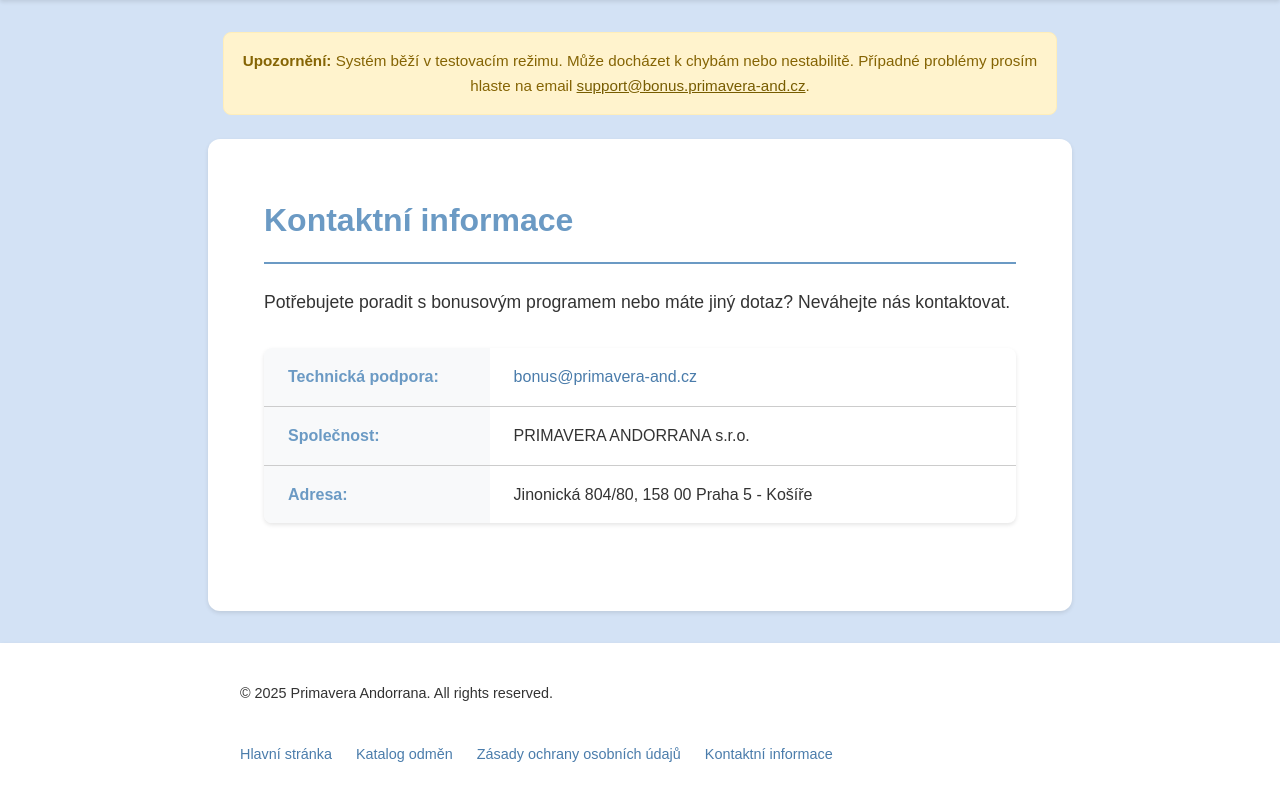
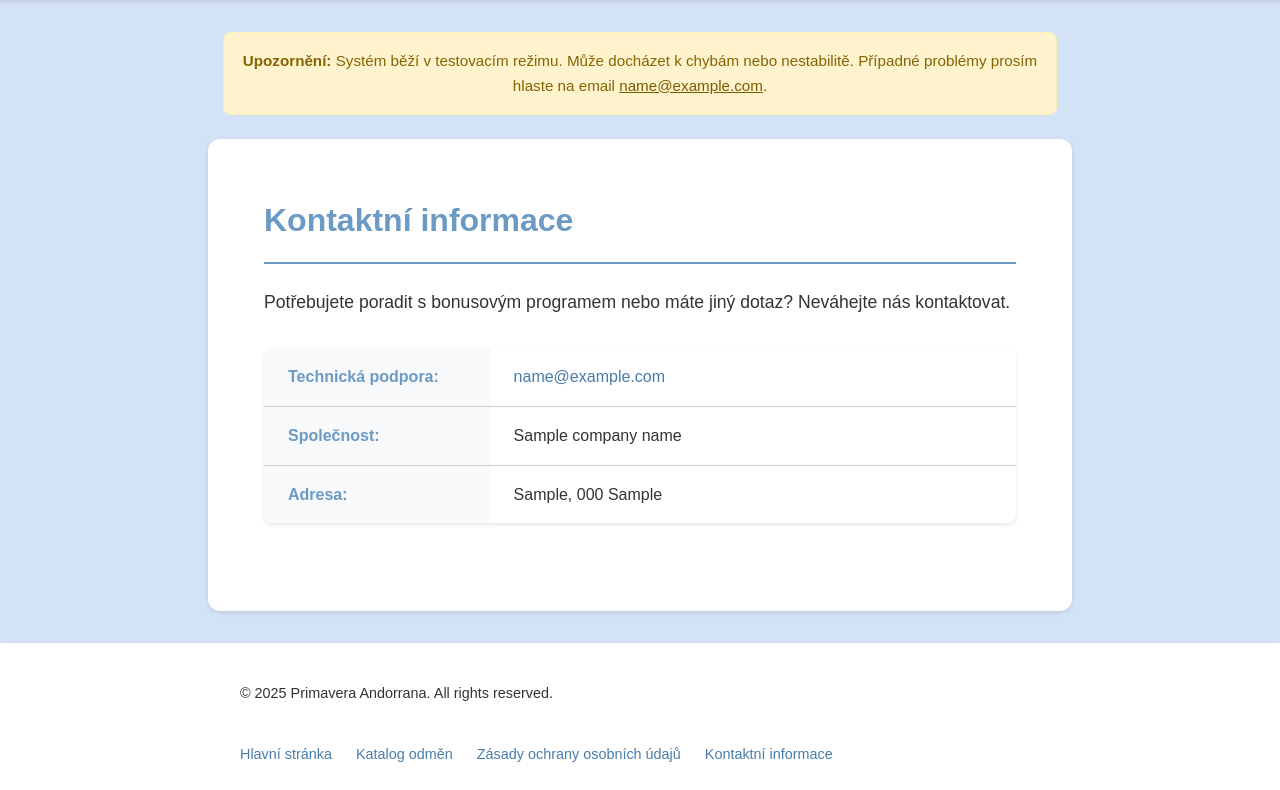
Before and after one commit to fajlajpi/bonus, a Django app: template pa_bonus/templates/contact.html in a window 1280 px wide. Shown: the part 70-860 px from the top of the page. Run offline with Django 5.2, Linux system fonts and the light colour scheme; the template is opened without the code that fills it: most values are stand-ins (such as "Sample title", 1, 10 or a date in 2020).

Commit message:
Added: Context processor for reused information (support email, company info) and template modifications

```diff
--- a/bonus/settings/base.py
+++ b/bonus/settings/base.py
@@ -58,6 +58,7 @@ TEMPLATES = [
                 'django.template.context_processors.request',
                 'django.contrib.auth.context_processors.auth',
                 'django.contrib.messages.context_processors.messages',
+                'pa_bonus.context_processors.contact_info',
             ],
         },
     },
--- a/pa_bonus/templates/contact.html
+++ b/pa_bonus/templates/contact.html
@@ -15,15 +15,15 @@
             <tbody>
                 <tr>
                     <th>Technická podpora:</th>
-                    <td><a href="mailto:bonus@primavera-and.cz">bonus@primavera-and.cz</a></td>
+                    <td><a href="mailto:{{ support_email }}">{{ support_email }}</a></td>
                 </tr>
                 <tr>
                     <th>Společnost:</th>
-                    <td>PRIMAVERA ANDORRANA s.r.o.</td>
+                    <td>{{ company_name }}</td>
                 </tr>
                 <tr>
                     <th>Adresa:</th>
-                    <td>Jinonická 804/80, 158 00 Praha 5 - Košíře</td>
+                    <td>{{ company_street }}, {{ company_zip }} {{ company_city }}</td>
                 </tr>
             </tbody>
         </table>
--- a/pa_bonus/templates/includes/test_environment_warning.html
+++ b/pa_bonus/templates/includes/test_environment_warning.html
@@ -1,5 +1,5 @@
 <!-- Test Environment Warning Banner -->
 <div class="test-environment-warning">
     <p><strong>Upozornění:</strong> Systém běží v testovacím režimu. Může docházet k chybám nebo nestabilitě.
-    Případné problémy prosím hlaste na email <a href="mailto:support@bonus.primavera-and.cz">support@bonus.primavera-and.cz</a>.</p>
+    Případné problémy prosím hlaste na email <a href="mailto:{{ support_email }}">{{ support_email }}</a>.</p>
 </div>
```
Also changed, not shown: pa_bonus/context_processors.py (added, +12 -0 lines).
